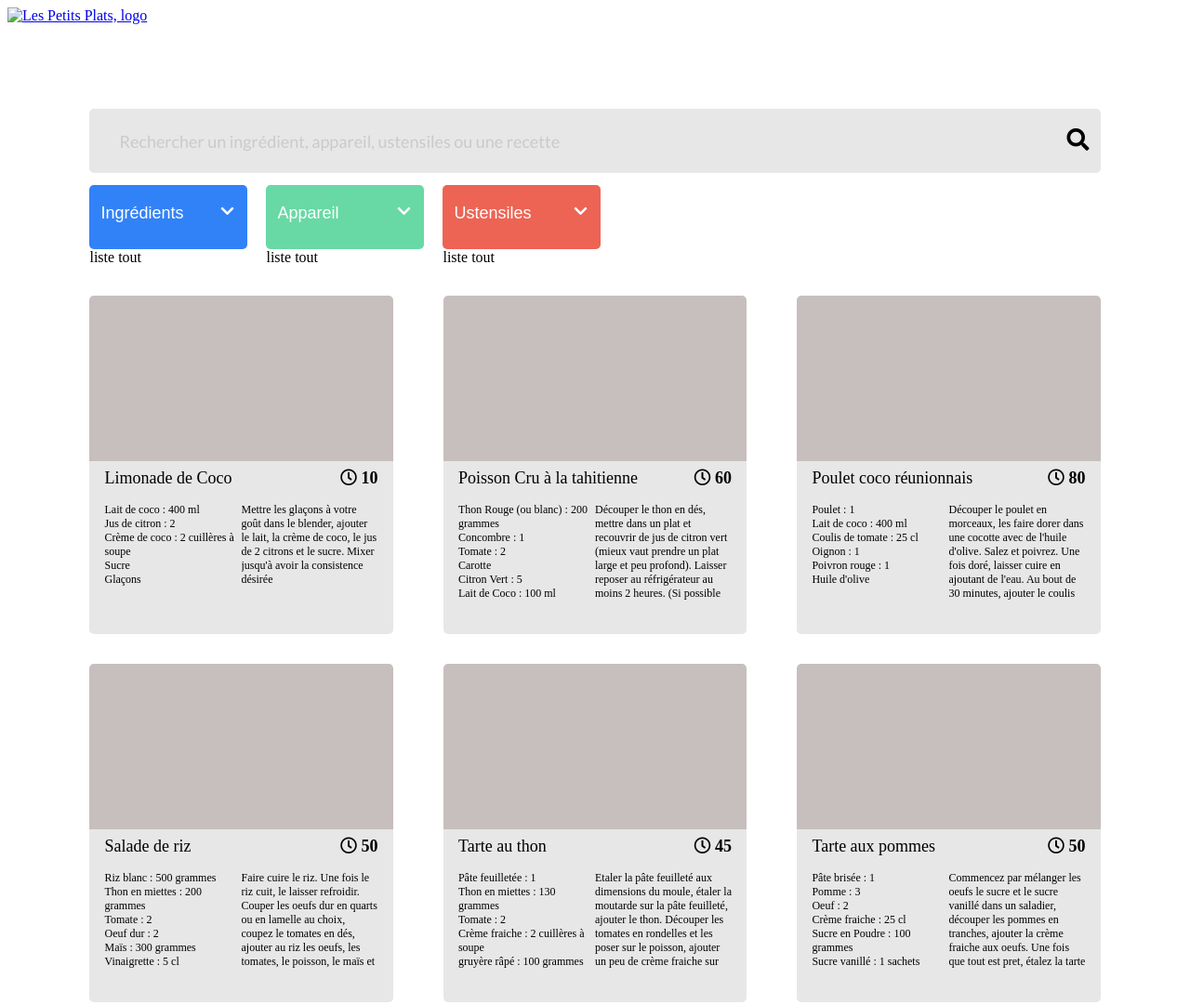
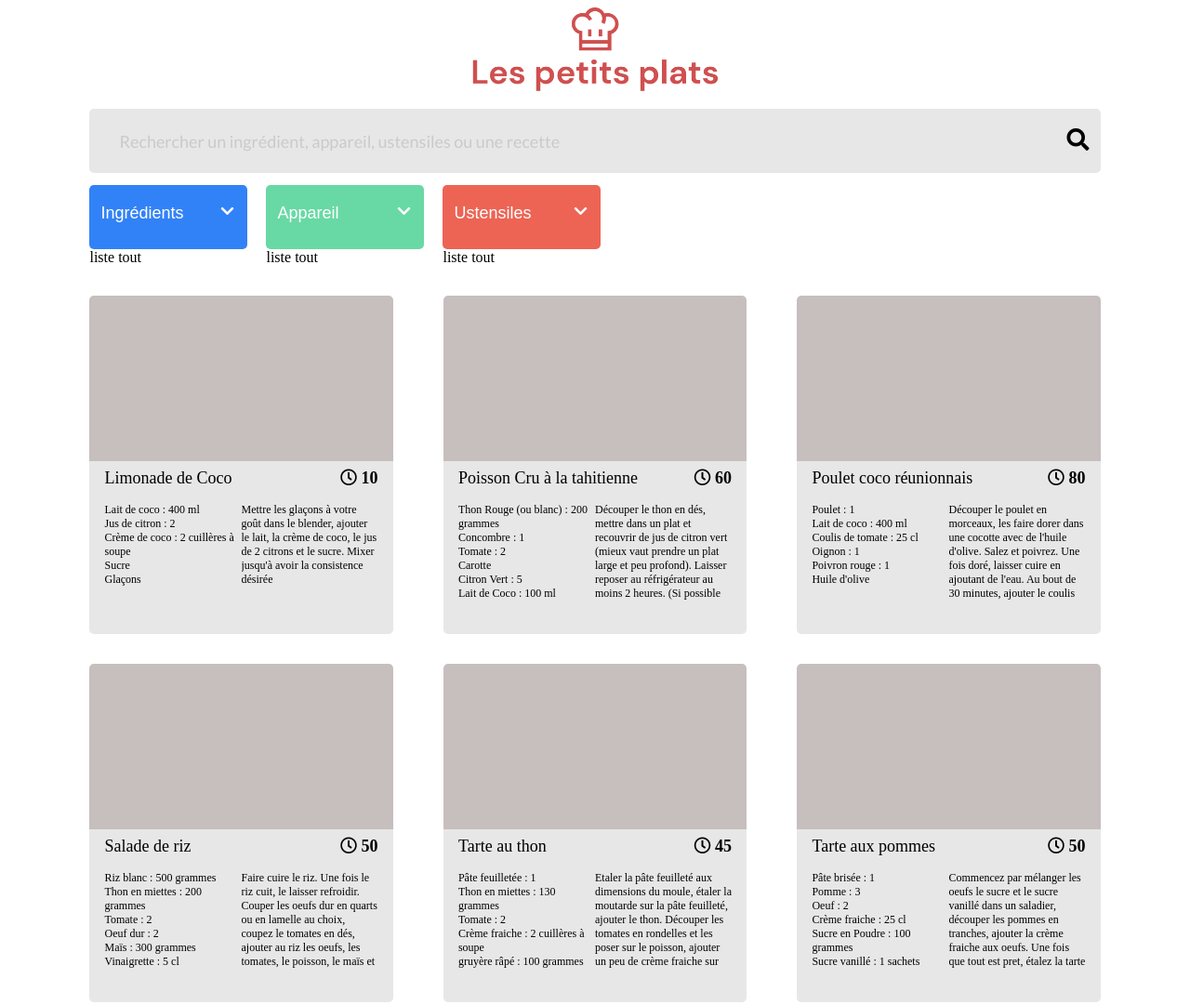
Before and after one commit to LazezBZH/BenedicteHERAULT_7_28052021, a plain HTML site: page index.html in a window 1280 px wide. Shown: the top 1081 px of the page at 93% size. Drawn offline with Linux system fonts and the light colour scheme; the site is published under a folder, as on GitHub Pages, so addresses that start at the root find nothing.

Commit message:
Update index.html

```diff
--- a/index.html
+++ b/index.html
@@ -23,7 +23,7 @@
     <body>
       <header>
         <a href="index.html">
-          <img id="logo" src="/logo.png" alt=" Les Petits Plats, logo" />
+          <img id="logo" src="logo.png" alt=" Les Petits Plats, logo" />
         </a>
       </header>
 
```
